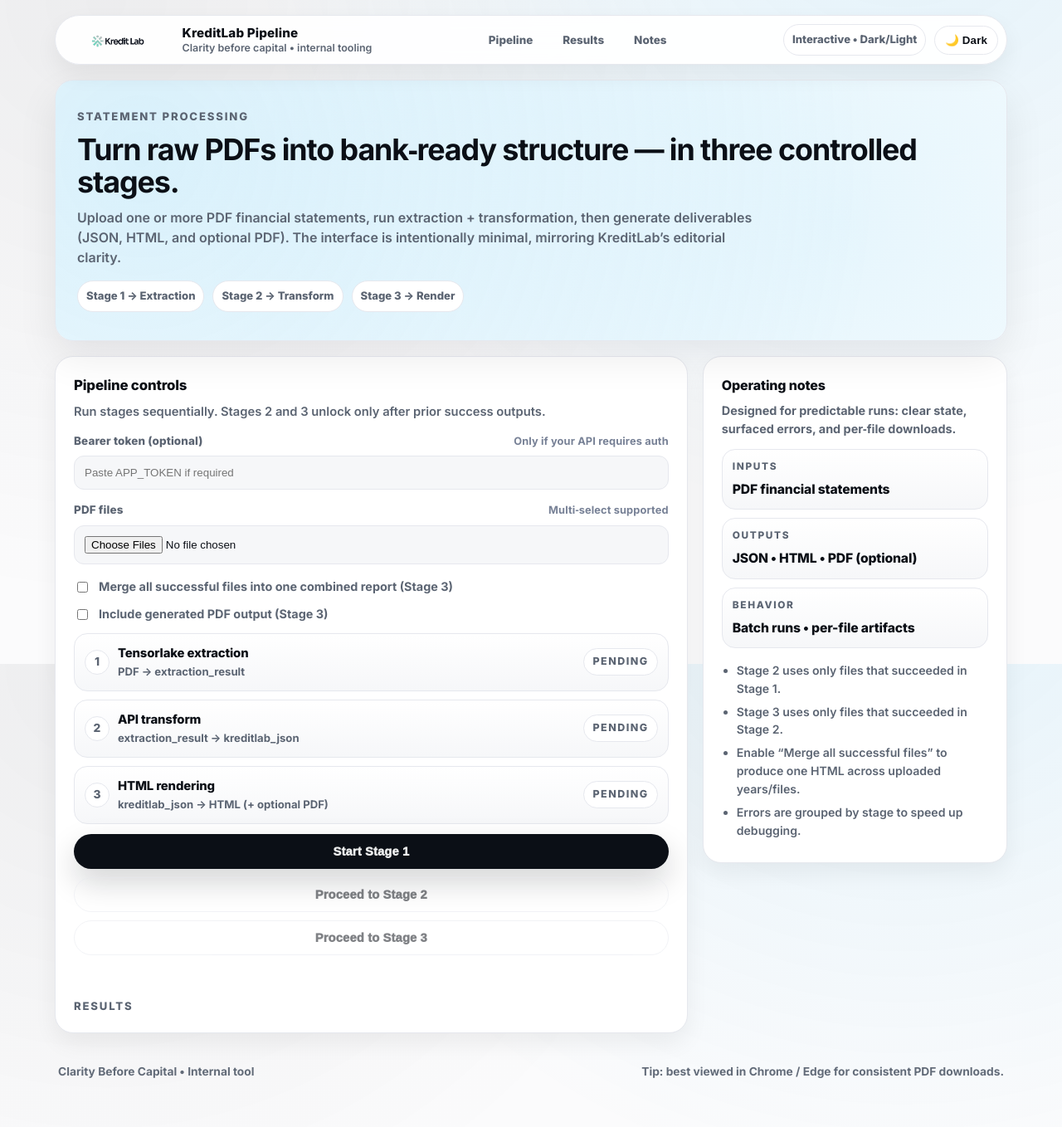
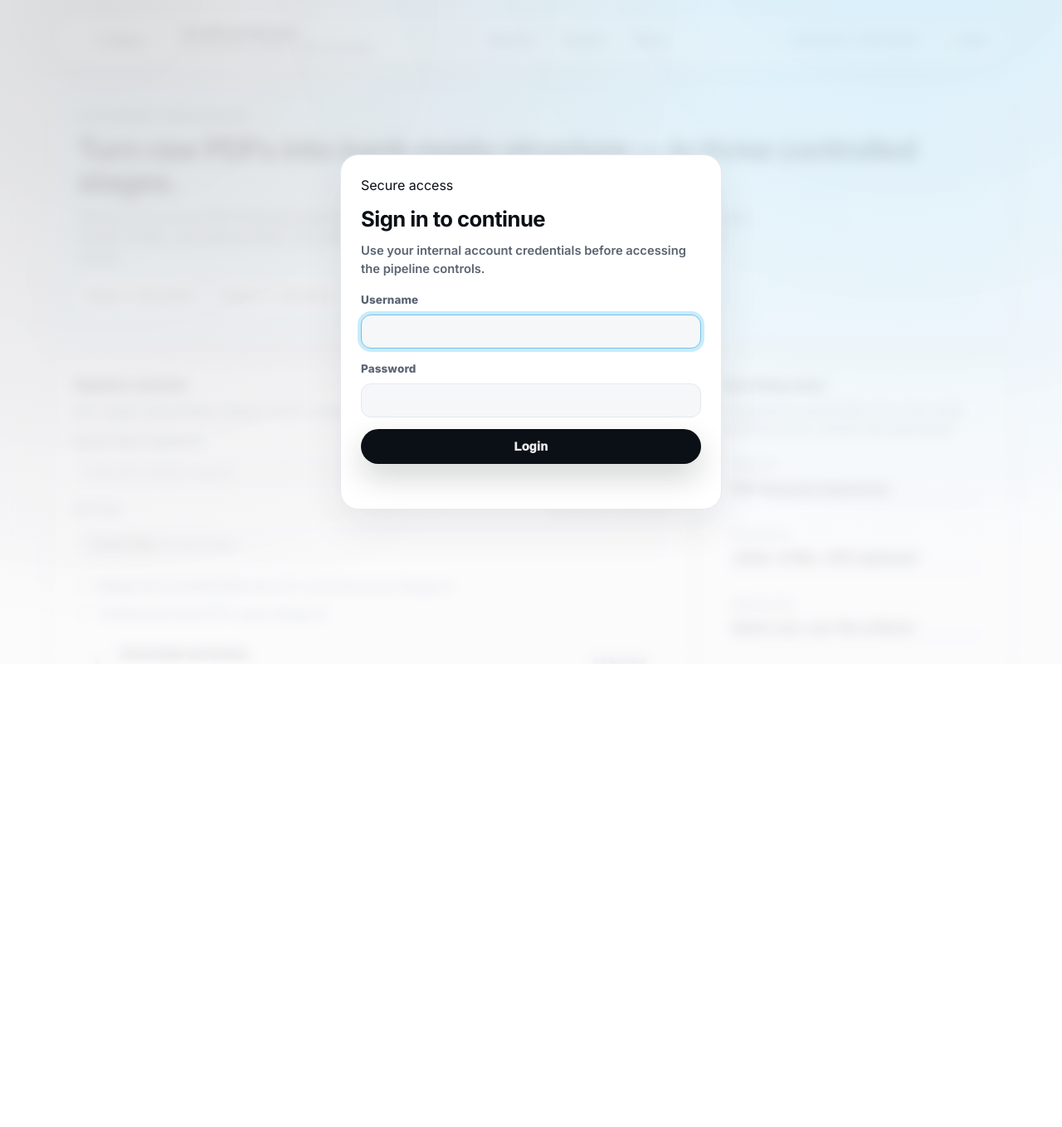
Before and after one commit to M1doriya/Display-Apps, a FastAPI app: page / in a window 1280 px wide. Shown: the whole page at 83% size. After the commit the page ends 800 px from the top, so only its background shows below. Run offline with FastAPI, Linux system fonts and the light colour scheme; some libraries are stand-ins or nearby versions.

Commit message:
Add themed login gate to pipeline UI

```diff
--- a/integrated-app/templates/index.html
+++ b/integrated-app/templates/index.html
@@ -579,11 +579,82 @@
       .header{ position: static; border-radius: var(--radius-xl); padding: 12px; }
       .nav{ display:none; } /* keep it clean on mobile */
     }
+
+    .login-overlay{
+      position: fixed;
+      inset: 0;
+      z-index: 100;
+      display: grid;
+      place-items: center;
+      padding: 20px;
+      background:
+        radial-gradient(circle at 85% -20%, rgba(14,165,233,.16), transparent 58%),
+        radial-gradient(circle at 10% 0%, rgba(11,15,22,.13), transparent 54%),
+        color-mix(in srgb, var(--bg) 84%, transparent);
+      backdrop-filter: blur(8px);
+    }
+
+    .login-card{
+      width: min(460px, 100%);
+      border: 1px solid var(--border);
+      border-radius: var(--radius-xl);
+      background: var(--surface);
+      box-shadow: var(--shadow);
+      padding: 24px;
+    }
+
+    .login-card h2{
+      margin: 10px 0 0;
+      font-size: clamp(1.3rem, 2.2vw, 1.6rem);
+      letter-spacing: -0.02em;
+    }
+
+    .login-card p{
+      margin: 8px 0 0;
+      color: var(--muted);
+      font-size: .92rem;
+      font-weight: 600;
+    }
+
+    .login-error{
+      margin-top: 10px;
+      color: var(--danger);
+      font-weight: 700;
+      min-height: 20px;
+      font-size: .88rem;
+    }
+
+    .app-shell.locked{
+      pointer-events: none;
+      user-select: none;
+      filter: blur(2px);
+    }
   </style>
 </head>
 
 <body>
-  <div class="shell">
+  <div id="loginOverlay" class="login-overlay" aria-label="Login required">
+    <section class="login-card" role="dialog" aria-modal="true" aria-labelledby="loginTitle">
+      <div class="kicker">Secure access</div>
+      <h2 id="loginTitle">Sign in to continue</h2>
+      <p>Use your internal account credentials before accessing the pipeline controls.</p>
+
+      <form id="loginForm" class="form-grid" style="margin-top:16px">
+        <div class="field">
+          <label for="loginUsername">Username</label>
+          <input id="loginUsername" class="input" autocomplete="username" required />
+        </div>
+        <div class="field">
+          <label for="loginPassword">Password</label>
+          <input id="loginPassword" class="input" type="password" autocomplete="current-password" required />
+        </div>
+        <button class="btn primary" type="submit">Login</button>
+      </form>
+      <div id="loginError" class="login-error" aria-live="polite"></div>
+    </section>
+  </div>
+
+  <div id="appShell" class="shell app-shell locked">
     <header class="header">
       <div class="brand">
         <img id="brandLogo" src="/assets/KreditLab-light.png" alt="KreditLab logo" />
@@ -744,6 +815,16 @@ const statusEl = document.getElementById('status');
 const resultsEl = document.getElementById('results');
 const themeToggle = document.getElementById('themeToggle');
 const brandLogo = document.getElementById('brandLogo');
+const loginOverlay = document.getElementById('loginOverlay');
+const appShell = document.getElementById('appShell');
+const loginForm = document.getElementById('loginForm');
+const loginError = document.getElementById('loginError');
+const loginUsername = document.getElementById('loginUsername');
+const loginPassword = document.getElementById('loginPassword');
+
+const LOGIN_USER = 'admin';
+const LOGIN_PASS = 'xs2admin';
+const AUTH_STORAGE_KEY = 'kreditlab-authenticated';
 
 const stageState = { extracted: [], transformed: [], rendered: [] };
 
@@ -758,6 +839,30 @@ function applyTheme(theme) {
 const savedTheme = localStorage.getItem('kreditlab-theme') || 'light';
 applyTheme(savedTheme);
 themeToggle.addEventListener('click', () => applyTheme(document.documentElement.getAttribute('data-theme') === 'dark' ? 'light' : 'dark'));
+
+function unlockApp() {
+  loginOverlay.style.display = 'none';
+  appShell.classList.remove('locked');
+}
+
+if (sessionStorage.getItem(AUTH_STORAGE_KEY) === 'true') {
+  unlockApp();
+} else {
+  loginUsername.focus();
+}
+
+loginForm.addEventListener('submit', (event) => {
+  event.preventDefault();
+  if (loginUsername.value.trim() === LOGIN_USER && loginPassword.value === LOGIN_PASS) {
+    sessionStorage.setItem(AUTH_STORAGE_KEY, 'true');
+    loginError.textContent = '';
+    unlockApp();
+    return;
+  }
+  loginError.textContent = 'Invalid username or password. Please try again.';
+  loginPassword.value = '';
+  loginPassword.focus();
+});
 
 /* =========
    Helpers
```
